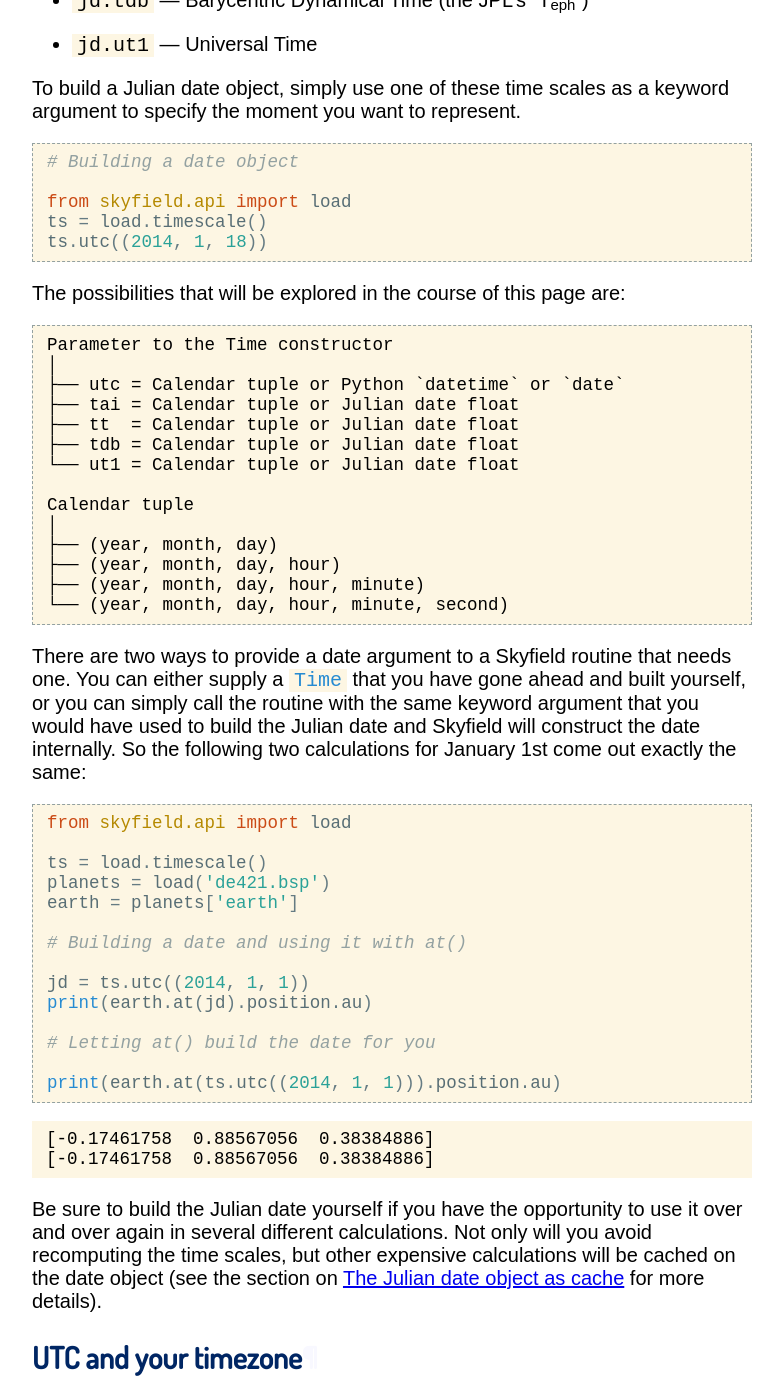
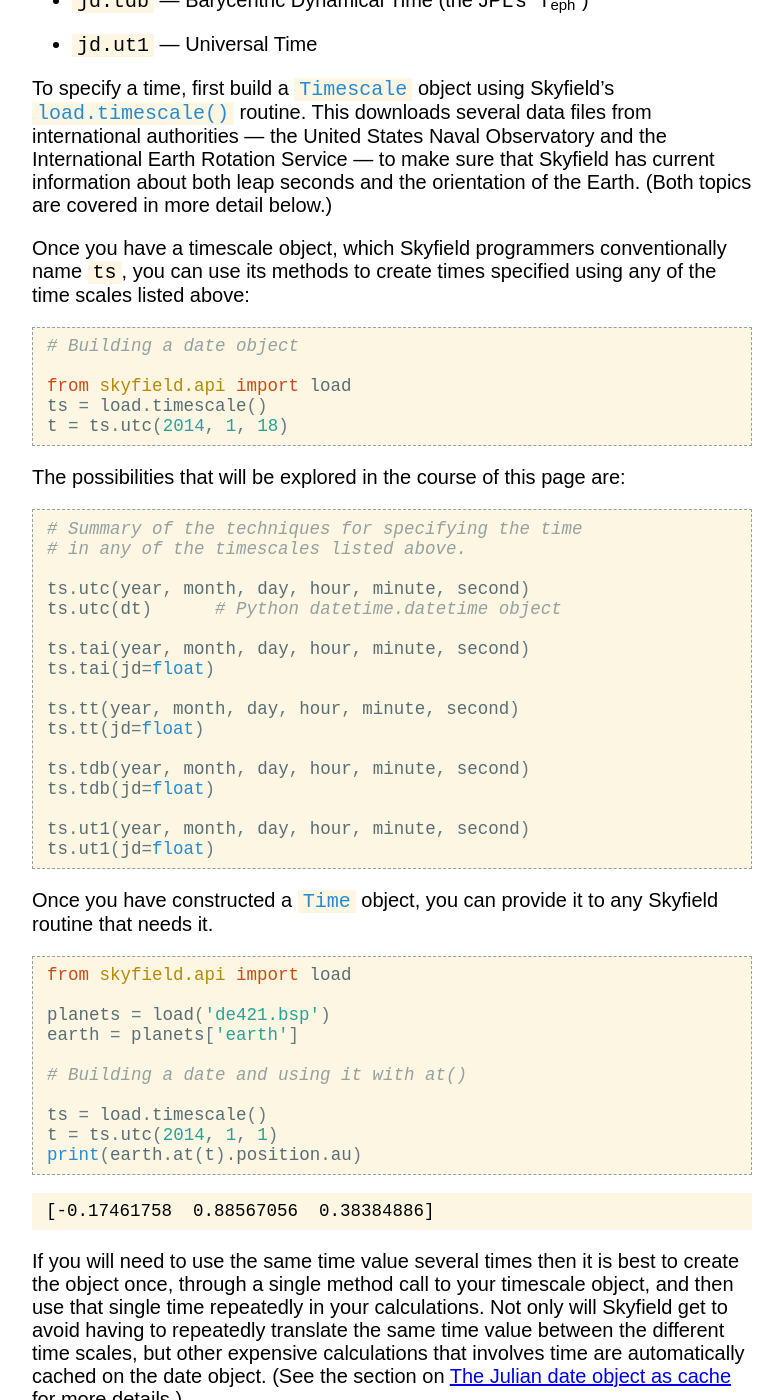
Before and after one commit to skyfielders/python-skyfield, a Sphinx documentation site: the page built from skyfield/documentation/time.rst, in a window 1280 px wide and 1400 px high, scrolled down 493 px. Shown: the whole window, without its empty margins (248-1031 px from the left). Built offline with Sphinx 7.4.7, drawn with Linux system fonts in a browser that asks for light colours; some of the changed text lies outside the part shown.

Commit message:
Rewrite time.rst docs for new Timescale API

```diff
--- a/skyfield/documentation/_templates/layout.html
+++ b/skyfield/documentation/_templates/layout.html
@@ -9,8 +9,6 @@
     {% if title != 'Skyfield' %}
     <p class="motto">
       <a href=".">Home</a>
-      •
-      <a href="genindex.html">Index</a>
     </p>
     {% endif %}
     {{ body }}
--- a/skyfield/documentation/time.rst
+++ b/skyfield/documentation/time.rst
@@ -6,9 +6,8 @@
 .. currentmodule:: skyfield.api
 
 Astronomers use several different numerical scales for measuring time.
-Since Skyfield often has to reference several such scales
-over the course of a single calculation,
-the :class:`Time` class
+Skyfield often has to use several even within a single computation.
+So the :class:`Time` class
 is designed to cache each new time scale
 when a calculation first demands it.
 Further demands for the same time scale
@@ -24,9 +23,20 @@
 * ``jd.tdb`` — Barycentric Dynamical Time (the JPL’s “T\ :sub:`eph`”)
 * ``jd.ut1`` — Universal Time
 
-To build a Julian date object,
-simply use one of these time scales
-as a keyword argument to specify the moment you want to represent.
+To specify a time,
+first build a :class:`Timescale` object
+using Skyfield’s :meth:`load.timescale()` routine.
+This downloads several data files from international authorities —
+the United States Naval Observatory
+and the International Earth Rotation Service —
+to make sure that Skyfield has current information
+about both leap seconds and the orientation of the Earth.
+(Both topics are covered in more detail below.)
+
+Once you have a timescale object,
+which Skyfield programmers conventionally name ``ts``,
+you can use its methods to create times
+specified using any of the time scales listed above:
 
 .. testsetup::
 
@@ -41,64 +51,58 @@
 
     from skyfield.api import load
     ts = load.timescale()
-    ts.utc((2014, 1, 18))
+    t = ts.utc(2014, 1, 18)
 
 The possibilities that will be explored in the course of this page
 are::
 
-    Parameter to the Time constructor
-    │
-    ├── utc = Calendar tuple or Python `datetime` or `date`
-    ├── tai = Calendar tuple or Julian date float
-    ├── tt  = Calendar tuple or Julian date float
-    ├── tdb = Calendar tuple or Julian date float
-    └── ut1 = Calendar tuple or Julian date float
+    # Summary of the techniques for specifying the time
+    # in any of the timescales listed above.
 
-    Calendar tuple
-    │
-    ├── (year, month, day)
-    ├── (year, month, day, hour)
-    ├── (year, month, day, hour, minute)
-    └── (year, month, day, hour, minute, second)
+    ts.utc(year, month, day, hour, minute, second)
+    ts.utc(dt)      # Python datetime.datetime object
 
-There are two ways to provide a date argument
-to a Skyfield routine that needs one.
-You can either supply a :class:`Time`
-that you have gone ahead and built yourself,
-or you can simply call the routine with the same keyword argument
-that you would have used to build the Julian date
-and Skyfield will construct the date internally.
-So the following two calculations for January 1st
-come out exactly the same:
+    ts.tai(year, month, day, hour, minute, second)
+    ts.tai(jd=float)
+
+    ts.tt(year, month, day, hour, minute, second)
+    ts.tt(jd=float)
+
+    ts.tdb(year, month, day, hour, minute, second)
+    ts.tdb(jd=float)
+
+    ts.ut1(year, month, day, hour, minute, second)
+    ts.ut1(jd=float)
+
+Once you have constructed a :class:`Time` object,
+you can provide it to any Skyfield routine that needs it.
 
 .. testcode::
 
     from skyfield.api import load
 
-    ts = load.timescale()
     planets = load('de421.bsp')
     earth = planets['earth']
 
     # Building a date and using it with at()
 
-    jd = ts.utc((2014, 1, 1))
-    print(earth.at(jd).position.au)
-
-    # Letting at() build the date for you
-
-    print(earth.at(ts.utc((2014, 1, 1))).position.au)
+    ts = load.timescale()
+    t = ts.utc(2014, 1, 1)
+    print(earth.at(t).position.au)
 
 .. testoutput::
 
     [-0.17461758  0.88567056  0.38384886]
-    [-0.17461758  0.88567056  0.38384886]
 
-Be sure to build the Julian date yourself
-if you have the opportunity to use it over and over again
-in several different calculations.
-Not only will you avoid recomputing the time scales,
-but other expensive calculations will be cached on the date object
-(see the section on :ref:`date-cache` for more details).
+If you will need to use the same time value several times
+then it is best to create the object once,
+through a single method call to your timescale object,
+and then use that single time repeatedly in your calculations.
+Not only will Skyfield get to avoid having to repeatedly translate
+the same time value between the different time scales,
+but other expensive calculations that involves time
+are automatically cached on the date object.
+(See the section on :ref:`date-cache` for more details.)
 
 .. _building-dates:
 
@@ -112,26 +116,28 @@
 
 If you are comfortable dealing directly with UTC,
 you can simply set and retrieve it manually.
-A Python tuple is the most convenient way
-to represent the year, month, and day of a calendar date:
+You can provide its constructor with just the year, month, and day,
+or be more specific and give an hour, minute, and second.
+And not only can you attach a fraction to the seconds,
+but you can also freely use fractional days, hours, and minutes.
 
 .. testcode::
 
     # Four ways to specify 2014 January 18 01:35:37.5
 
-    jd  = ts.utc((2014, 1, 18.06640625))
-    jd2 = ts.utc((2014, 1, 18, 1.59375))
-    jd3 = ts.utc((2014, 1, 18, 1, 35.625))
-    jd4 = ts.utc((2014, 1, 18, 1, 35, 37.5))
+    t1 = ts.utc(2014, 1, 18.06640625)
+    t2 = ts.utc(2014, 1, 18, 1.59375)
+    t3 = ts.utc(2014, 1, 18, 1, 35.625)
+    t4 = ts.utc(2014, 1, 18, 1, 35, 37.5)
 
-    assert jd == jd2 == jd3 == jd4
+    assert t1 == t2 == t3 == t4    # True!
 
-    # Retrieving UTC as either a tuple or string
+    # Several ways to print a time as UTC.
 
-    print(jd.utc)
-    print(jd.utc_iso())
-    print(jd.utc_jpl())
-    print(jd.utc_strftime('Date %Y-%m-%d and time %H:%M:%S'))
+    print(t1.utc)
+    print(t1.utc_iso())
+    print(t1.utc_jpl())
+    print(t1.utc_strftime('Date %Y-%m-%d and time %H:%M:%S'))
 
 .. testoutput::
 
@@ -188,22 +194,22 @@
 
     d = datetime(2014, 1, 16, 1, 32, 9)
     e = eastern.localize(d)
-    jd = ts.utc(e)
+    t = ts.utc(e)
 
 And if Skyfield returns a Julian date at the end of a calculation,
 you can ask the Julian date object to build a ``datetime`` object
-for either the UTC date or your own timezone:
+for either UTC or for your own timezone:
 
 .. testcode::
 
     # UTC datetime
 
-    dt = jd.utc_datetime()
+    dt = t.utc_datetime()
     print('UTC: ' + str(dt))
 
     # Converting back to an Eastern Time datetime.
 
-    dt = jd.astimezone(eastern)
+    dt = t.astimezone(eastern)
     print('EST: ' + str(dt))
 
 .. testoutput::
@@ -271,8 +276,10 @@
 Note that Skyfield has no problem with a calendar tuple
 that has hours, minutes, or — as in this case —
 seconds that are out of range.
-It simply adds as many seconds as we specified
-and lets the value overflow cleanly into the beginning of July.
+When we provides a range of numbers 58 through 62 as seconds,
+Skyfield smoothly added as many seconds as we specified
+to the end of June
+and let the value overflow cleanly into the beginning of July.
 
 Keep two consequences in mind when using UTC in your calculations.
 
@@ -280,10 +287,10 @@
 if you are striding forward through time
 using the UTC minute, hour, or day.
 A graph will show a planet moving slightly farther
-during an hour that was lengthened by a leap second;
-an Earth satellite’s velocity will seem higher
-when you reach the minute that includes 61 seconds;
-and so forth.
+during an hour that was lengthened by a leap second.
+An Earth satellite’s velocity will seem higher
+when you reach the minute that includes 61 seconds.
+And so forth.
 Problems like these are the reason
 that the :class:`Time` only uses UTC for input and output,
 and insists on keeping time internally
@@ -350,15 +357,13 @@
 instead of building many separate :class:`Time` objects.
 There are three techniques for building arrays.
 
-* Make ``utc=`` a list of ``datetime`` objects.
+* Provide ``ts.utc()`` with a Python list of ``datetime`` objects.
 
-* Specify ``tai=`` or ``tt=`` or ``tdb=`` or ``ut1=``
-  using an entire NumPy array or Python list of floating point values.
+* Provide ``tai()`` or ``tt()`` or ``tdb()`` or ``ut1()``
+  with an entire NumPy array or Python list of floating point values.
 
-* With any parameter,
-  use a calendar tuple with one element
-  set to a whole list or array of values
-  instead of just being a single value.
+* When specifying year, month, day, hour, minute, and second,
+  make one of the values a list or array.
 
 The last possibility is generally the one that is the most fun,
 because its lets you vary whichever time unit you want
@@ -367,15 +372,17 @@
 and leave it to Skyfield to work out the correct result.
 Here are some examples::
 
-    utc=(range(1900, 1950),)    # Fifty years
-    utc=(1980, range(1, 25))    # Twenty-four months
-    utc=(2005, 5, [1, 10, 20])  # 1st, 10th, 20th of May
+    ts.utc(range(1900, 1950))     # Fifty years
+    ts.utc(1980, range(1, 25))    # Twenty-four months
+    ts.utc(2005, 5, [1, 10, 20])  # 1st, 10th, and 20th of May
 
     # The ten seconds crossing the 1974 leap second
-    utc=(1975, 1, 1, 0, 0, range(-5, 5))
+    ts.utc(1975, 1, 1, 0, 0, range(-5, 5))
 
-When you provide an array :class:`Time` to a Skyfield calculation,
-the resulting array will have an extra dimension
+The resulting :class:`Time` object will hold an array of times
+instead of just a single scalar value.
+When you provide it as input to a Skyfield calculation,
+the resulting array will have an extra dimension,
 expanding what would normally be a single result
 into as many results as you provided dates.
 We can compute the position of the Earth as an example:
@@ -495,7 +502,8 @@
     # When was Julian date zero?
 
     bc_4714 = -4713
-    print(ts.tt((bc_4714, 11, 24, 12)).tt)
+    t = ts.tt(bc_4714, 11, 24, 12)
+    print(t.tt)
 
 .. testoutput::
 
@@ -629,12 +637,19 @@
   when an Earth satellite position generated from TLE elements
   gets translated into a full Solar System position.
 
-Soon, Skyfield will include a full table of historical ΔT values
-along with guidelines about using them in calculations.
-For the moment,
-if you need the above calculations to run at very high precision,
-you can look up ΔT in a table
-and provide it to your Julian date manually:
+When you create your ``ts`` timescale object
+at the beginning of your program,
+Skyfield downloads up-to-date ``deltat.data`` and ``deltat.preds`` files
+(if they are not already downloaded)
+from the United States Naval Observatory.
+These provide sub-millisecond level measurements
+of the direction that the Earth is pointing,
+allowing Skyfield to make
+
+When you ask about dates in the far future or past,
+Skyfield will run off the end of its tables
+and will instead use the formula of Morrison and Stephenson (2004)
+to estimate when day and night might have occurred in that era.
 
 .. testcode::
 
```
Also changed, not shown: other parts of skyfield/documentation/time.rst (+25 -26 lines), skyfield/documentation/index.rst (+16 -0 lines).
